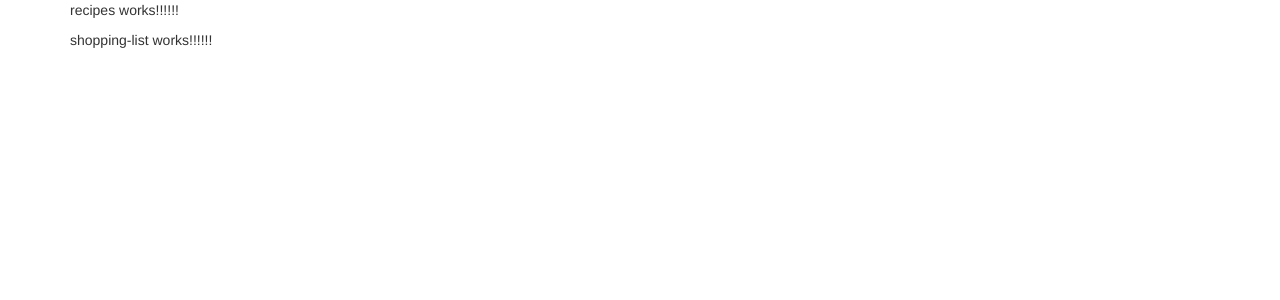
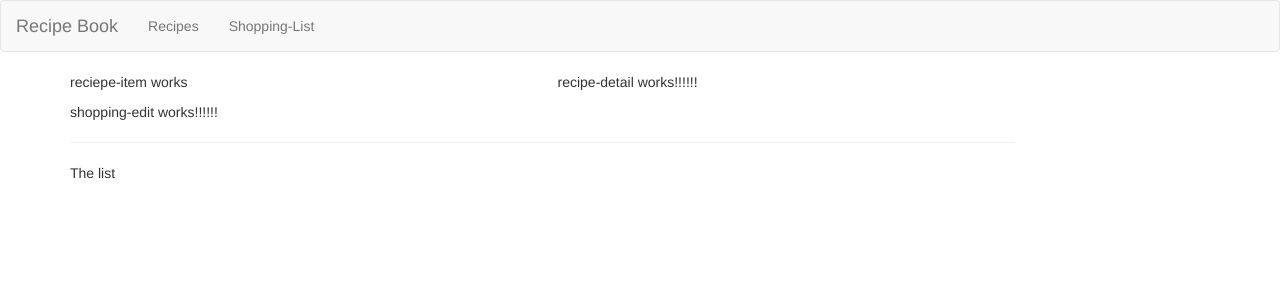
Before and after one commit to priyya0208/angular-7qmch7, an Angular app: page / in a window 1280 px wide. Shown: the top 300 px of the page. Built offline with nearby package versions, Linux system fonts and the light colour scheme.

Commit message:
5 files modified

```diff
--- a/src/app/header/header.component.html
+++ b/src/app/header/header.component.html
@@ -0,0 +1,22 @@
+<nav class="navbar navbar-default">
+  <div class="container-fluid">
+      <div class="navbar-header">
+        <a href="#" class="navbar-brand">Recipe Book</a>
+      </div>
+      <div class="collapse navbar-collapse">
+        <ul class="nav navbar-nav">
+            <li><a href="#">Recipes</a></li>
+            <li><a href="#">Shopping-List</a></li>
+
+        </ul>
+        <ul class="nav navbar-nav navbar-right">
+            <li class="dropdown">
+              <ul class="dropdown-menu">
+                  <li><a href="#">Save Data</a></li>
+                  <li><a href="#">Fetch Data</a></li>
+              </ul>
+            </li>
+        </ul>
+      </div>
+  </div>
+</nav>
--- a/src/app/reciepes/reciepes.component.html
+++ b/src/app/reciepes/reciepes.component.html
@@ -1,3 +1,9 @@
-<p>
-recipes works!!!!!!
-</p>
+<div class="row">
+  <div class="col-md-5">
+    <app-recipe-list></app-recipe-list>
+  </div>
+
+  <div class="col-md-7">
+      <app-recipe-detail></app-recipe-detail>
+  </div>
+</div>
--- a/src/app/reciepes/recipe-list/recipe-item/recipe-item.component.html
+++ b/src/app/reciepes/recipe-list/recipe-item/recipe-item.component.html
@@ -0,0 +1 @@
+<p>reciepe-item works</p>
--- a/src/app/reciepes/recipe-list/recipe-list.component.html
+++ b/src/app/reciepes/recipe-list/recipe-list.component.html
@@ -1,3 +1 @@
-<p>
-recipe-list works!!!!!!
-</p>
+<app-recipe-item></app-recipe-item>
--- a/src/app/shopping-list/shopping-list.component.html
+++ b/src/app/shopping-list/shopping-list.component.html
@@ -1,3 +1,7 @@
-<p>
-shopping-list works!!!!!!
-</p>
+<div class='row'>
+  <div class="col-md-10">
+    <app-shopping-edit></app-shopping-edit>
+    <hr>
+    <p> The list</p>
+  </div>
+</div>
```
